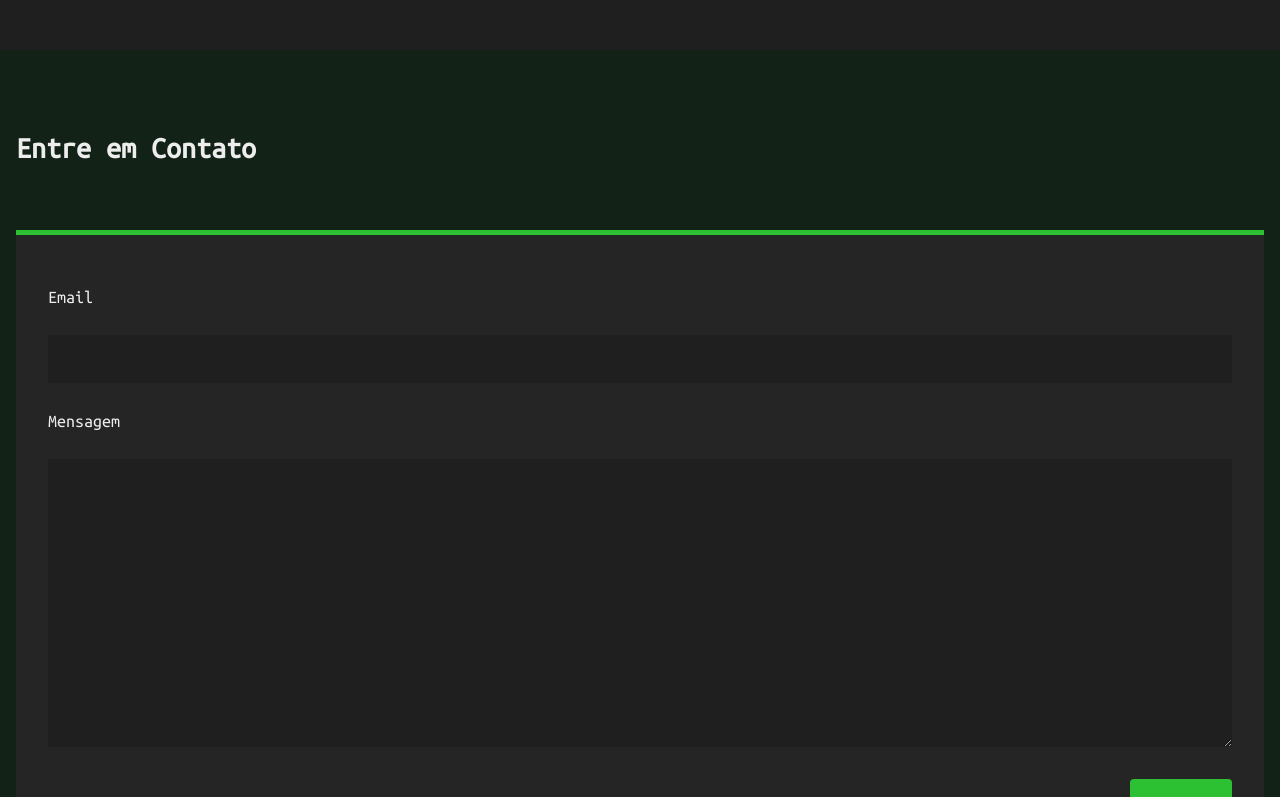
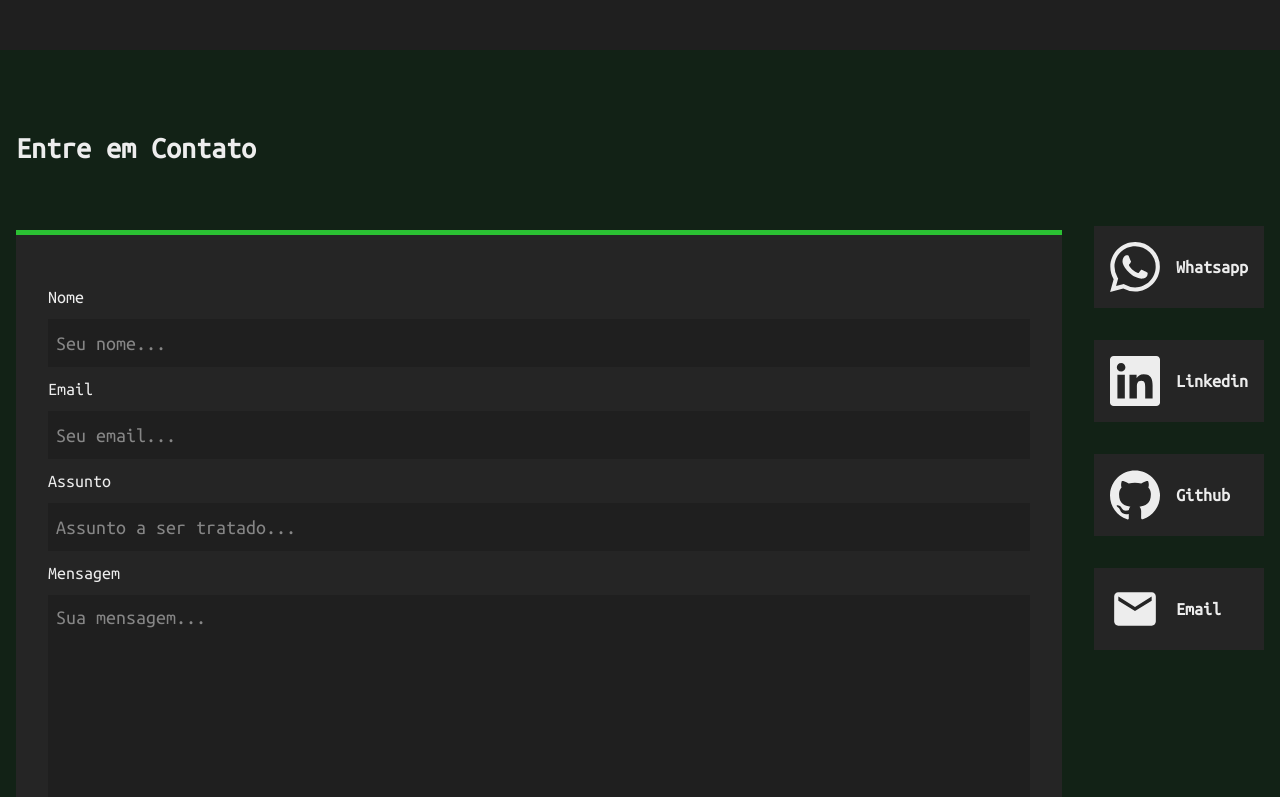
Before and after one commit to WitorDev/witortena, a Next.js app: page / in a window 1280 px wide. Shown: the part 4080-4877 px from the top of the page. Built offline with nearby package versions, Linux system fonts and the light colour scheme; a web font is replaced by a local one.

Commit message:
major contact section functionality update

```diff
--- a/app/components/Contact.tsx
+++ b/app/components/Contact.tsx
@@ -1,57 +1,131 @@
+"use client";
+
 import { Ubuntu_Mono } from "next/font/google";
 
 import IconAndTitle from "@/app/components/IconAndTitle";
+import emailjs from "@emailjs/browser";
+import { useRef } from "react";
 
 const ubuntuMonoFont = Ubuntu_Mono({
   subsets: ["latin"],
   weight: "400",
 });
 
-export default function Hero() {
+export default function Contact() {
+  const form = useRef(null);
+
+  const sendEmail = (e: React.FormEvent) => {
+    e.preventDefault();
+
+    // 👇 Add this check
+    if (form.current) {
+      emailjs
+        .sendForm(
+          "service_808osig",
+          "template_cb9ayi3",
+          form.current, // TypeScript now knows this is safe
+          "3rkGoqHD5pWIP2q3C"
+        )
+        .then(
+          (result) => {
+            console.log(result.text);
+            alert("Mensagem enviada. " + result.text);
+          },
+          (error) => {
+            console.log(error.text);
+            alert("Não foi possível enviar a mensagem: " + error.text);
+          }
+        );
+    } else {
+      console.error("The form reference is not set.");
+    }
+  };
   return (
     <section id="contact" className="bg-secondary-bg ">
       <div
-        className={`${ubuntuMonoFont.className} pb-20 max-w-screen-xl px-4 mx-auto relative min-h-screen flex flex-col pt-20`}
+        className={`${ubuntuMonoFont.className} pb-20 max-w-screen-xl px-4 mx-auto sm:gap-8 relative min-h-screen flex flex-col sm:flex-row pt-20`}
       >
+        <div className="w-full">
           <div className="flex w-full mb-16">
             <h1 className="text-3xl font-bold">Entre em Contato</h1>
           </div>
 
           {/* Contact Box */}
           <div className="bg-primary-bg border-t-5 border-t-primary-accent">
-          <form className="flex px-4 sm:px-8 pt-6 sm:pt-12 pb-8 flex-col gap-6">
+            <form
+              ref={form}
+              onSubmit={sendEmail}
+              className="flex px-4 sm:px-8 pt-6 sm:pt-12 pb-8 flex-col gap-2"
+            >
+              {/* email */}
+              <h1 className="text-lg">Nome</h1>
+              <input
+                className="text-xl bg-quaternary-bg p-2 w-full h-12"
+                type="text"
+                name="user_name"
+                id="user_name"
+                required
+                placeholder="Seu nome..."
+              />
+
               {/* email */}
               <h1 className="text-lg">Email</h1>
               <input
                 className="text-xl bg-quaternary-bg p-2 w-full h-12"
-              type="text"
+                type="email"
                 name="email"
                 id="email"
+                required
+                placeholder="Seu email..."
+              />
+
+              {/* assunto */}
+              <h1 className="text-lg">Assunto</h1>
+              <input
+                className="text-xl bg-quaternary-bg p-2 w-full h-12"
+                type="text"
+                name="subject"
+                id="subject"
+                required
+                placeholder="Assunto a ser tratado..."
               />
 
               {/* message */}
               <h1 className="text-lg">Mensagem</h1>
               <textarea
-              className="p-2 text-lg bg-quaternary-bg w-full h-72"
+                className="p-2 text-xl bg-quaternary-bg w-full h-72"
                 name="message"
                 id="message"
+                required
+                placeholder="Sua mensagem..."
               ></textarea>
 
               <button
-              className="w-fit text-lg bg-primary-accent px-6 py-3 mt-2 rounded-sm place-self-end"
+                className="w-fit cursor-pointer hover:bg-secondary-accent hover:text-black text-lg bg-primary-accent px-6 py-3 mt-2 rounded-sm place-self-end"
                 type="submit"
               >
                 Enviar
               </button>
             </form>
           </div>
+        </div>
 
         {/* Contacts */}
-        <div className="flex sm:gap-8 flex-wrap sm:flex-nowrap">
-          <IconAndTitle title="Whatsapp" />
-          <IconAndTitle title="Linkedin" />
-          <IconAndTitle title="Github" />
-          <IconAndTitle title="Email" />
+        <div className="flex sm:flex-col sm:pt-16 pt-0 flex-wrap sm:flex-nowrap">
+          <IconAndTitle title="Whatsapp" linkUrl="https://w.app/witortena" />
+          <IconAndTitle
+            title="Linkedin"
+            linkUrl="https://www.linkedin.com/in/witortena"
+          />
+          <IconAndTitle
+            title="Github"
+            linkUrl="https://www.github.com/witordev"
+          />
+          <IconAndTitle
+            title="Email"
+            linkUrl="witortena@gmail.com"
+            isEmail={true}
+          />
         </div>
       </div>
     </section>
--- a/app/components/IconAndTitle.tsx
+++ b/app/components/IconAndTitle.tsx
@@ -1,31 +1,42 @@
 "use client";
 import * as SiIcons from "react-icons/si";
 import * as MdIcons from "react-icons/md";
-import { IconType } from "react-icons"; // 1. Import IconType
-import { motion } from "motion/react";
+import { IconType } from "react-icons";
+import { motion } from "framer-motion"; // 1. Corrected import to framer-motion
+import Link from "next/link";
+// 2. Removed unused 'Url' import
 
 type IconAndTitleProps = {
-  title: String;
+  title: string; // 3. Corrected type: 'String' to 'string'
+  linkUrl: string; // 4. Simplified type: 'Url' to 'string'
+  isEmail?: boolean;
 };
 
-export default function IconAndTitle({ title }: IconAndTitleProps) {
+export default function IconAndTitle({
+  title,
+  linkUrl,
+  isEmail,
+}: IconAndTitleProps) {
   const iconSet = title === "Email" ? MdIcons : SiIcons;
   const iconName = title === "Email" ? "MdEmail" : `Si${title}`;
 
-  // 2. Use IconType instead of ReactNode
   const IconComponent: IconType = iconSet[iconName as keyof typeof iconSet];
 
+  // 5. Corrected href logic
+  const href = isEmail ? `mailto:${linkUrl}` : linkUrl;
+
   return (
+    <Link href={href} className="w-full" target="_blank">
       <motion.div
         initial={{ opacity: 0.2, scale: 0.8 }}
         viewport={{ once: true }}
         transition={{ duration: 0.3 }}
         whileInView={{ opacity: 1, scale: 1 }}
-      className="p-4 w-full flex gap-4 items-center bg-primary-bg mt-4 sm:mt-8"
+        className="p-4 w-full flex gap-4 hover:bg-terciary-bg cursor-pointer items-center bg-primary-bg mt-4 sm:mt-8"
       >
-      {/* This will now work correctly */}
         {IconComponent && <IconComponent size={50} />}
         <h2 className="text-lg font-bold">{title}</h2>
       </motion.div>
+    </Link>
   );
 }
--- a/package.json
+++ b/package.json
@@ -8,6 +8,8 @@
     "start": "next start"
   },
   "dependencies": {
+    "@emailjs/browser": "^4.4.1",
+    "emailjs": "^4.0.3",
     "motion": "^12.23.22",
     "next": "15.5.4",
     "react": "19.1.0",
```
Also changed, not shown: 1 other file (tests, documents, lock files or other folders). Lines whose indentation alone changed are shown as unchanged.
